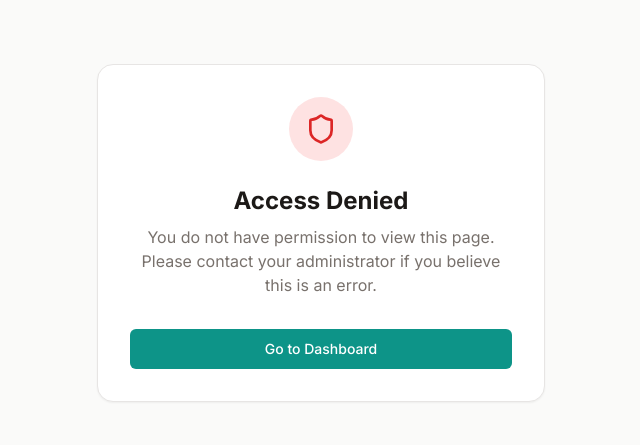
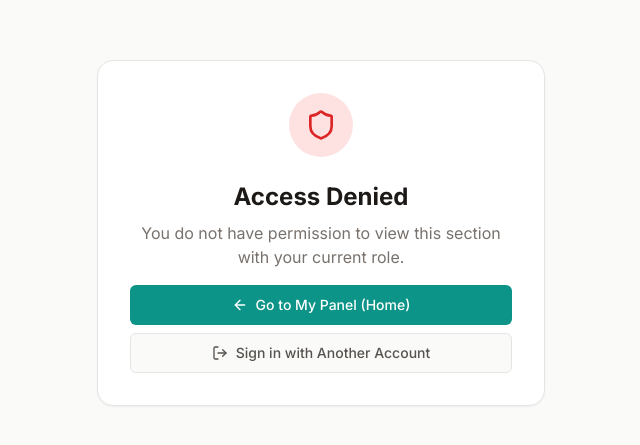
Before and after one commit to mohammadaalikqureshi-code/ERP-System, a React (Vite) app in the folder frontend/: page /unauthorized in a window 1280 px wide. Shown: the part 167-612 px from the top of the page, without its empty margins (319-959 px from the left). Built offline with nearby package versions, Linux system fonts and the light colour scheme; no server answers.

Commit message:
Fix: Add nurse role routing, allow clinical cross-panel navigation, and improve Access Denied error recovery

```diff
--- a/frontend/package.json
+++ b/frontend/package.json
@@ -5,7 +5,7 @@
   "type": "module",
   "scripts": {
     "dev": "vite",
-    "build": "tsc -b && vite build",
+    "build": "vite build",
     "lint": "oxlint",
     "preview": "vite preview"
   },
--- a/frontend/src/pages/errors/UnauthorizedPage.tsx
+++ b/frontend/src/pages/errors/UnauthorizedPage.tsx
@@ -1,21 +1,26 @@
 import React from 'react';
 import { useNavigate } from 'react-router-dom';
-import { Shield } from 'lucide-react';
+import { Shield, ArrowLeft, LogOut } from 'lucide-react';
 import { Button } from '@/components/ui/button';
 import { useAuthStore } from '@/stores/authStore';
 import { ROLE_ROUTES } from '@/lib/constants';
 
 export const UnauthorizedPage: React.FC = () => {
   const navigate = useNavigate();
-  const { user } = useAuthStore();
+  const { user, logout } = useAuthStore();
 
   const handleGoHome = () => {
     if (!user) {
-      navigate('/login');
+      navigate('/login', { replace: true });
       return;
     }
+    const target = ROLE_ROUTES[user.role] || '/';
+    navigate(target, { replace: true });
+  };
 
-    navigate(ROLE_ROUTES[user.role] || '/');
+  const handleSwitchAccount = () => {
+    logout();
+    navigate('/login', { replace: true });
   };
 
   return (
@@ -25,12 +30,27 @@ export const UnauthorizedPage: React.FC = () => {
           <Shield className="w-8 h-8" />
         </div>
         <h1 className="text-2xl font-bold text-stone-900 dark:text-stone-100 mb-2">Access Denied</h1>
-        <p className="text-stone-500 dark:text-stone-400 mb-8">
-          You do not have permission to view this page. Please contact your administrator if you believe this is an error.
+        <p className="text-stone-500 dark:text-stone-400 mb-4">
+          You do not have permission to view this section with your current role.
         </p>
-        <Button onClick={handleGoHome} className="w-full bg-teal-600 hover:bg-teal-700 text-white">
-          Go to Dashboard
-        </Button>
+
+        {user && (
+          <div className="mb-6 p-3 rounded-lg bg-stone-100 dark:bg-stone-900 w-full text-xs text-stone-600 dark:text-stone-400">
+            Signed in as: <strong className="text-stone-900 dark:text-white capitalize">{user.fullName || user.email} ({user.role?.replace('_', ' ')})</strong>
+          </div>
+        )}
+
+        <div className="w-full space-y-2">
+          <Button onClick={handleGoHome} className="w-full bg-teal-600 hover:bg-teal-700 text-white gap-2">
+            <ArrowLeft className="w-4 h-4" />
+            Go to My Panel ({user?.role ? user.role.replace('_', ' ') : 'Home'})
+          </Button>
+
+          <Button onClick={handleSwitchAccount} variant="outline" className="w-full gap-2 text-stone-600 dark:text-stone-300">
+            <LogOut className="w-4 h-4" />
+            Sign in with Another Account
+          </Button>
+        </div>
       </div>
     </div>
   );
--- a/frontend/src/router.tsx
+++ b/frontend/src/router.tsx
@@ -59,6 +59,7 @@ const RoleRedirect = () => {
     case 'doctor':
       return <Navigate to="/doctor" replace />;
     case 'receptionist':
+    case 'nurse':
       return <Navigate to="/reception" replace />;
     case 'lab_staff':
       return <Navigate to="/lab" replace />;
@@ -120,7 +121,7 @@ export const router = createBrowserRouter([
       // Doctor Routes
       {
         path: 'doctor',
-        element: <RouteGuard allowedRoles={['doctor', 'super_admin', 'clinic_admin']} />,
+        element: <RouteGuard allowedRoles={['doctor', 'super_admin', 'clinic_admin', 'nurse', 'receptionist']} />,
         children: [
           { index: true, element: withSuspense(DoctorDashboard) },
           { path: 'consultation/:appointmentId', element: withSuspense(ConsultationView) },
@@ -130,7 +131,7 @@ export const router = createBrowserRouter([
       // Reception Routes
       {
         path: 'reception',
-        element: <RouteGuard allowedRoles={['receptionist', 'clinic_admin', 'super_admin']} />,
+        element: <RouteGuard allowedRoles={['receptionist', 'nurse', 'doctor', 'clinic_admin', 'super_admin']} />,
         children: [
           { index: true, element: withSuspense(ReceptionDashboard) },
           { path: 'patients', element: withSuspense(PatientRegistration) },
@@ -143,7 +144,7 @@ export const router = createBrowserRouter([
       // Inventory / Pharmacy Routes
       {
         path: 'inventory',
-        element: <RouteGuard allowedRoles={['pharmacist', 'clinic_admin', 'super_admin']} />,
+        element: <RouteGuard allowedRoles={['pharmacist', 'doctor', 'nurse', 'receptionist', 'clinic_admin', 'super_admin']} />,
         children: [
           { index: true, element: withSuspense(InventoryDashboard) },
         ]
@@ -151,7 +152,7 @@ export const router = createBrowserRouter([
       // Lab Routes
       {
         path: 'lab',
-        element: <RouteGuard allowedRoles={['lab_staff', 'clinic_admin', 'super_admin']} />,
+        element: <RouteGuard allowedRoles={['lab_staff', 'doctor', 'nurse', 'receptionist', 'clinic_admin', 'super_admin']} />,
         children: [
           { index: true, element: withSuspense(LabDashboard) },
         ]
@@ -159,7 +160,7 @@ export const router = createBrowserRouter([
       // Patient Routes
       {
         path: 'patient',
-        element: <RouteGuard allowedRoles={['patient']} />,
+        element: <RouteGuard allowedRoles={['patient', 'receptionist', 'nurse', 'doctor', 'clinic_admin', 'super_admin']} />,
         children: [
           { path: 'dashboard', element: withSuspense(PatientDashboard) },
         ]
```
